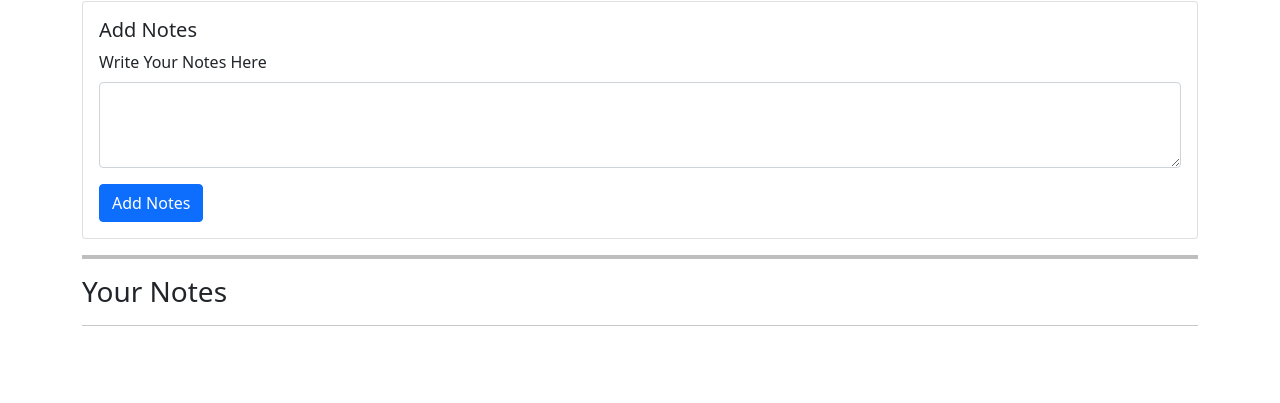
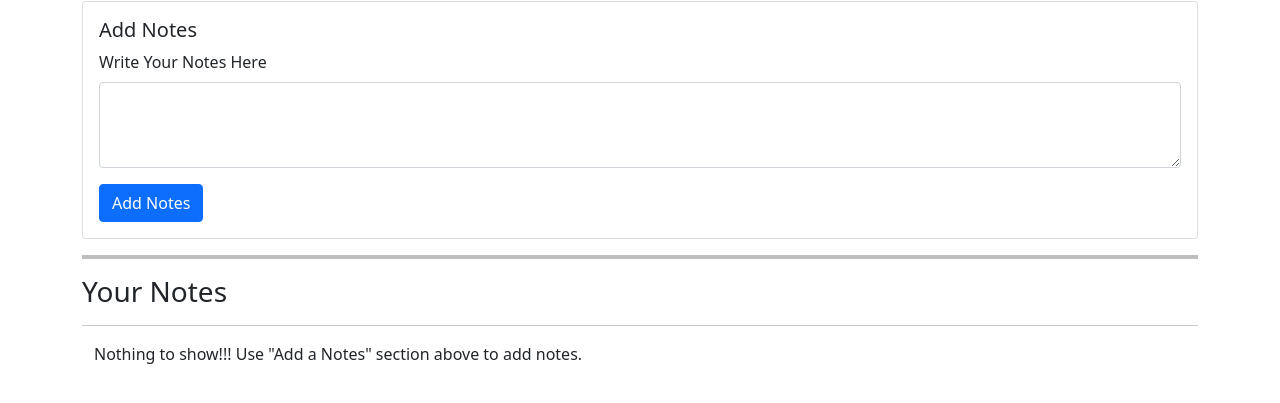
Before and after one commit to umeshpatel2001/Notes-App, a plain HTML site: page index.html in a window 1280 px wide. Shown: the part 135-538 px from the top of the page. Drawn offline with nearby package versions, Linux system fonts and the light colour scheme.

Commit message:
Update index.html
link java Script

```diff
--- a/index.html
+++ b/index.html
@@ -77,7 +77,7 @@
     <script src="https://cdn.jsdelivr.net/npm/@popperjs/core@2.9.2/dist/umd/popper.min.js" integrity="sha384-IQsoLXl5PILFhosVNubq5LC7Qb9DXgDA9i+tQ8Zj3iwWAwPtgFTxbJ8NT4GN1R8p" crossorigin="anonymous"></script>
     <script src="https://cdn.jsdelivr.net/npm/bootstrap@5.0.2/dist/js/bootstrap.min.js" integrity="sha384-cVKIPhGWiC2Al4u+LWgxfKTRIcfu0JTxR+EQDz/bgldoEyl4H0zUF0QKbrJ0EcQF" crossorigin="anonymous"></script>
     -->
-    <script src="main/javaScript/app.js"></script>
+    <script src="Notes-App/javaScript/app.js"></script>
 </body>
 
 </html>
```
